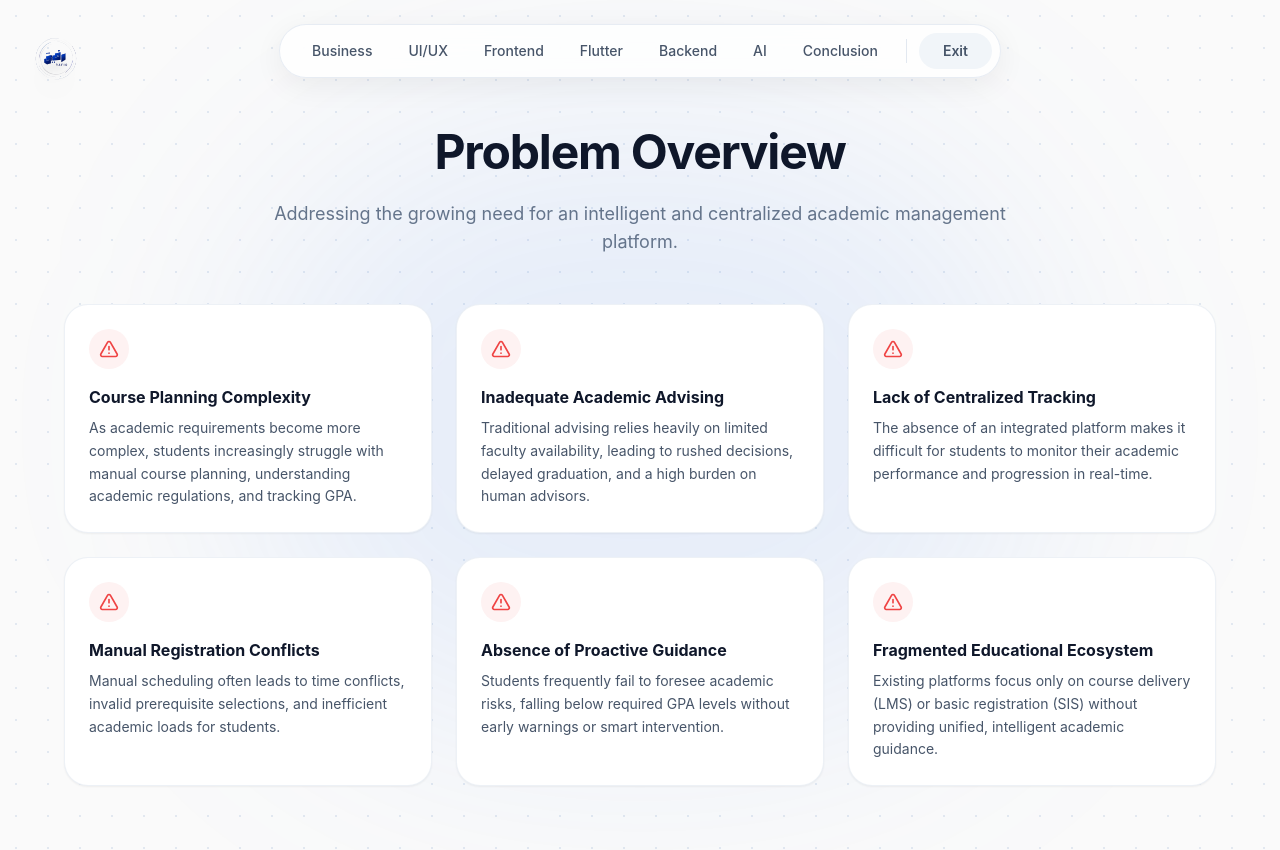
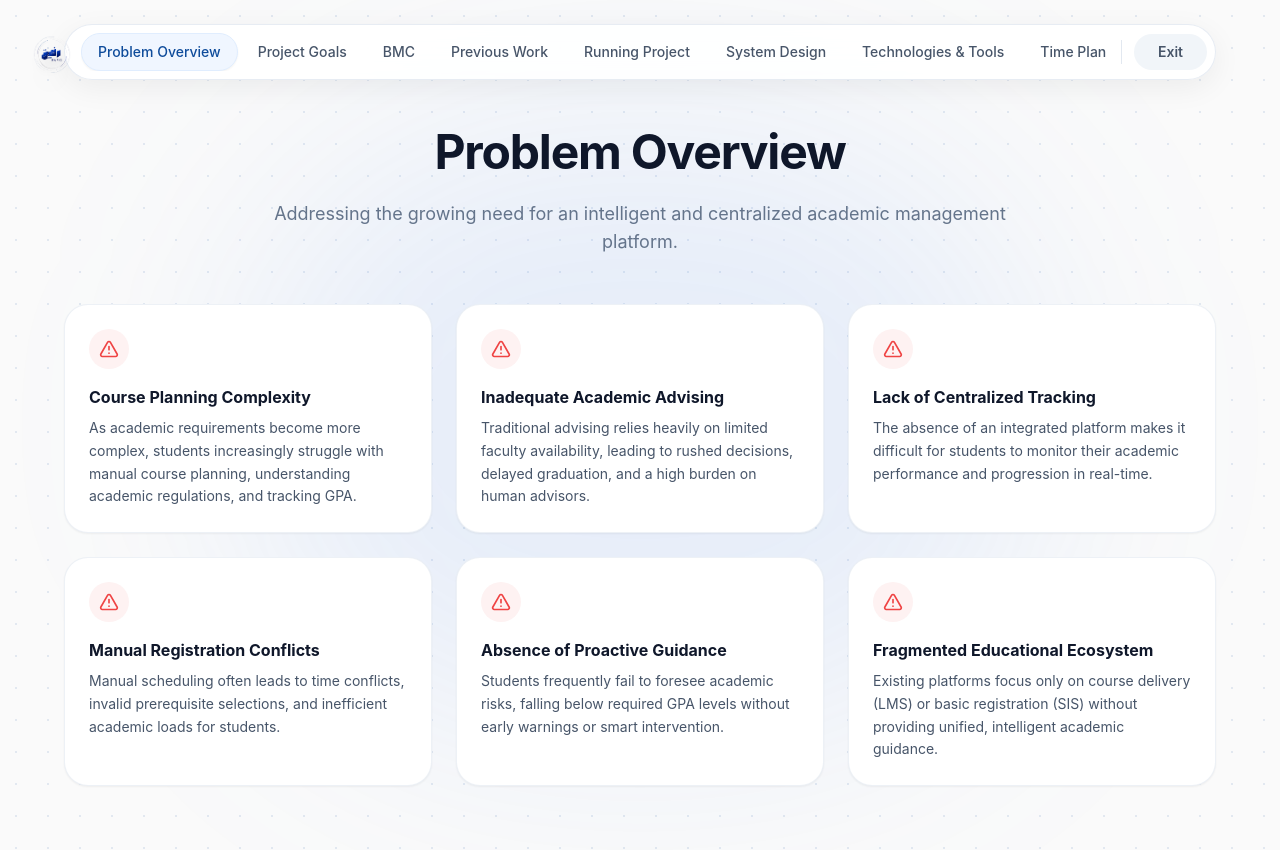
Before and after one commit to kamelAbdAlla/rafiq-presentation, a React (Vite) app: page / in a window 1280 px wide. Both pictures are taken after a click on the button "Read the Architecture". Built offline with nearby package versions, Linux system fonts and the light colour scheme.

Commit message:
Finalize presentation: perfect UML diagrams, alignments, and full content integration

```diff
--- a/src/components/layout/Navbar.tsx
+++ b/src/components/layout/Navbar.tsx
@@ -1,13 +1,16 @@
 import { motion } from 'framer-motion';
 
 const navItems = [
-  { id: 'business', name: 'Business' },
-  { id: 'ui-ux', name: 'UI/UX' },
-  { id: 'frontend', name: 'Frontend' },
-  { id: 'flutter', name: 'Flutter' },
-  { id: 'backend', name: 'Backend' },
-  { id: 'ai', name: 'AI' },
-  { id: 'conclusion', name: 'Conclusion' },
+  { id: 'problem', name: 'Problem Overview' },
+  { id: 'goals', name: 'Project Goals' },
+  { id: 'bmc', name: 'BMC' },
+  { id: 'previous-work', name: 'Previous Work' },
+  { id: 'running-project', name: 'Running Project' },
+  { id: 'system-design', name: 'System Design' },
+  { id: 'tech-stack', name: 'Technologies & Tools' },
+  { id: 'time-plan', name: 'Time Plan' },
+  { id: 'team-roles', name: 'Team Roles' },
+  { id: 'references', name: 'References' },
 ];
 
 interface NavbarProps {
@@ -19,38 +22,32 @@ interface NavbarProps {
 export default function Navbar({ currentPage, setCurrentPage, onRevert }: NavbarProps) {
   return (
     <>
-      {/* 1. THE INDEPENDENT TOP-LEFT LOGO (يختفي في الموبايل عشان ما يغطيش على المنيو) */}
       <motion.div
         initial={{ opacity: 0, x: -20 }}
         animate={{ opacity: 1, x: 0 }}
         transition={{ duration: 0.8, ease: "easeOut", delay: 0.1 }}
-        className="fixed top-6 left-6 z-[60] hidden md:block"
+        className="fixed top-6 left-6 z-[60] hidden xl:block"
       >
-        <motion.div
-          animate={{ y: [-8, 8, -8] }}
-          transition={{ duration: 4, repeat: Infinity, ease: "easeInOut" }}
-        >
+        <motion.div animate={{ y: [-8, 8, -8] }} transition={{ duration: 4, repeat: Infinity, ease: "easeInOut" }}>
           <img
             src={`${import.meta.env.BASE_URL}logo.png`}
             alt="Rafiq Logo"
-            className="h-16 w-auto object-contain cursor-pointer drop-shadow-xl"
-            onClick={() => setCurrentPage('business')}
+            className="h-14 w-auto object-contain cursor-pointer drop-shadow-xl"
+            onClick={() => setCurrentPage('problem')}
           />
         </motion.div>
       </motion.div>
 
-      {/* 2. THE CENTERED NAVIGATION PILL */}
       <motion.nav
         initial={{ y: -100, opacity: 0 }}
         animate={{ y: 0, opacity: 1 }}
         transition={{ duration: 0.8, ease: "easeOut" }}
-        className="fixed top-4 md:top-6 left-0 right-0 mx-auto z-50 w-fit max-w-[95%] sm:max-w-[90%]"
+        className="fixed top-4 md:top-6 left-0 right-0 mx-auto z-50 w-fit max-w-[95%] lg:max-w-[90%]"
       >
-        <div className="flex items-center gap-2 p-1.5 md:p-2 pl-2 md:pl-4 pr-1.5 md:pr-2 bg-white/80 backdrop-blur-lg border border-slate-200/80 shadow-[0_8px_30px_rgb(0,0,0,0.06)] rounded-full">
+        <div className="flex items-center gap-2 p-1.5 md:p-2 pl-2 md:pl-4 pr-1.5 md:pr-2 bg-white/90 backdrop-blur-lg border border-slate-200/80 shadow-[0_8px_30px_rgb(0,0,0,0.06)] rounded-full">
 
-          {/* Interactive Links - قابلة للسحب على الموبايل */}
           <div
-            className="flex items-center gap-1 overflow-x-auto max-w-[65vw] md:max-w-none"
+            className="flex items-center gap-1 overflow-x-auto max-w-[65vw] lg:max-w-none"
             style={{ scrollbarWidth: 'none', msOverflowStyle: 'none' }}
           >
             {navItems.map((item) => {
@@ -71,10 +68,8 @@ export default function Navbar({ currentPage, setCurrentPage, onRevert }: Navbar
             })}
           </div>
 
-          {/* Elegant Divider Line */}
           <div className="w-px h-5 md:h-6 bg-slate-200 mx-1 shrink-0"></div>
 
-          {/* Clean Exit Button */}
           <div className="shrink-0">
             <button
               onClick={onRevert}
@@ -83,16 +78,9 @@ export default function Navbar({ currentPage, setCurrentPage, onRevert }: Navbar
               Exit
             </button>
           </div>
-
         </div>
       </motion.nav>
-
-      {/* ستايل سريع لإخفاء شريط التمرير (Scrollbar) المزعج في الموبايل */}
-      <style>{`
-        ::-webkit-scrollbar {
-          display: none;
-        }
-      `}</style>
+      <style>{`::-webkit-scrollbar { display: none; }`}</style>
     </>
   );
 }
```
